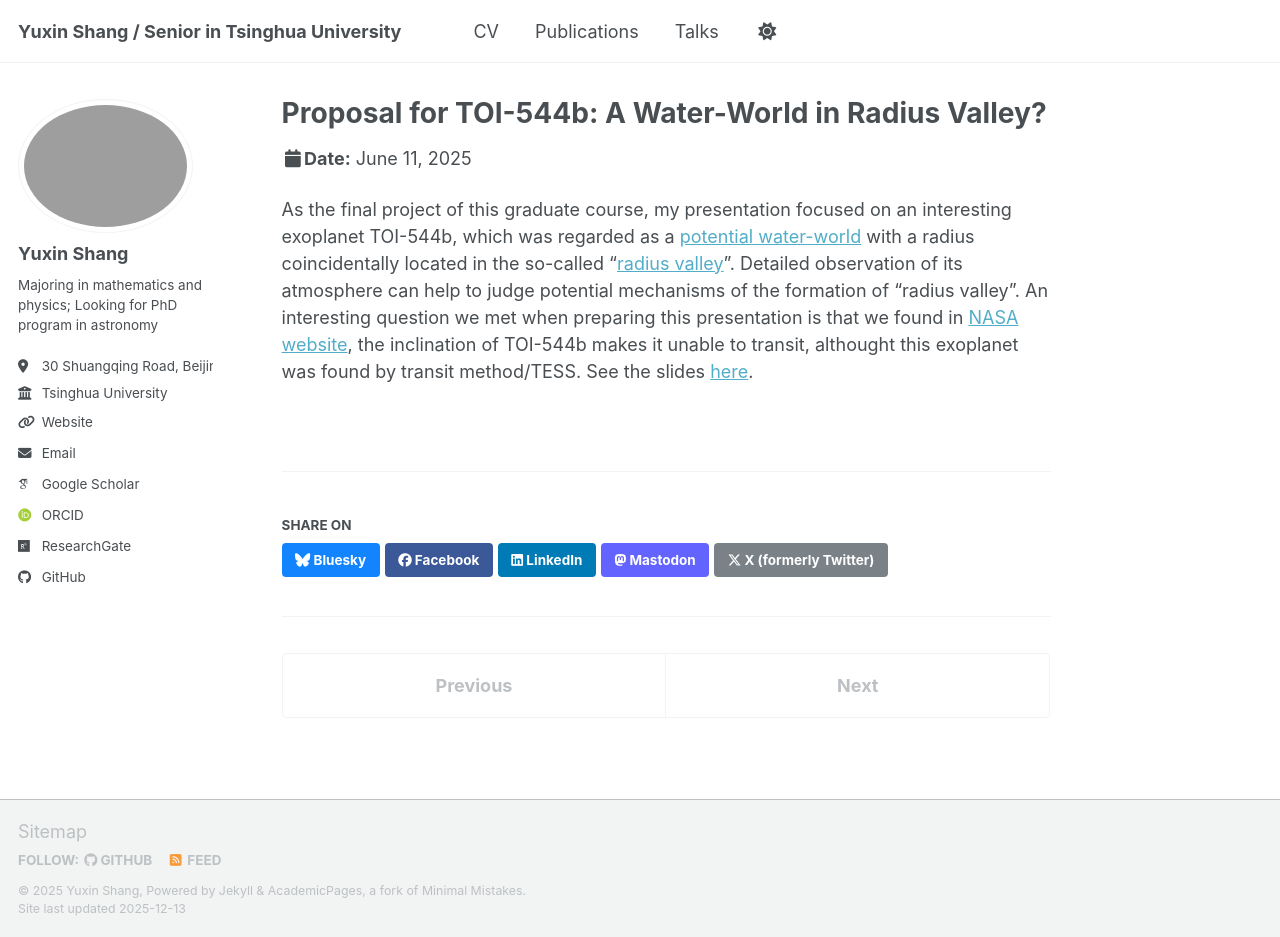
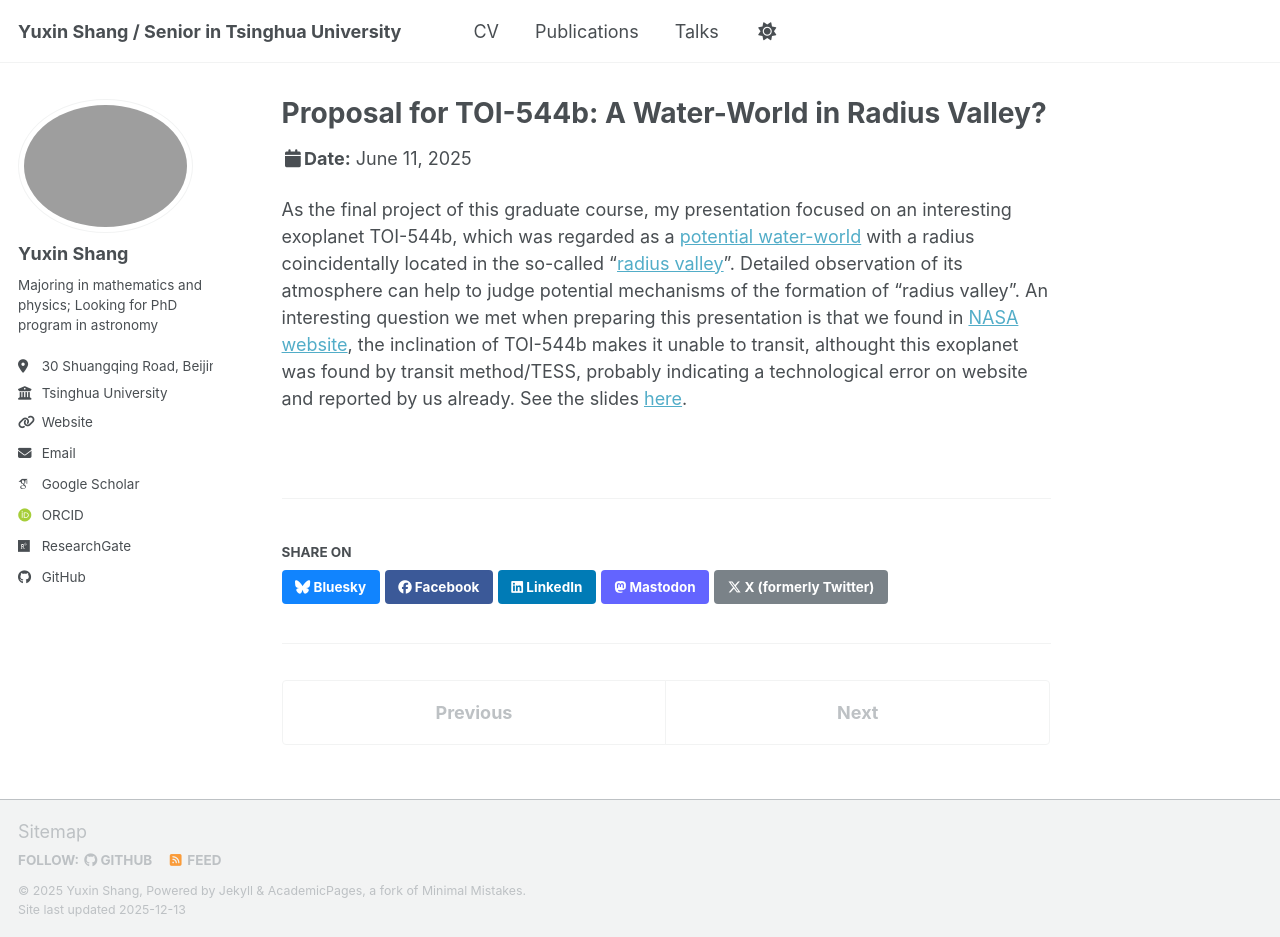
Before and after one commit to YuxinShang-thu/YuxinShang-thu.github.io, a Jekyll site: the page built from _talks/2025-06-11-talk-2.md, in a window 1280 px wide and 937 px high. Built offline with Jekyll 4.4.1, drawn with Linux system fonts in a browser that asks for light colours; some web fonts are replaced; a script bundle is joined from its source files by our own code; library files that are not in the unit come from our copies.

Commit message:
Update 2025-06-11-talk-2.md

```diff
--- a/_talks/2025-06-11-talk-2.md
+++ b/_talks/2025-06-11-talk-2.md
@@ -7,4 +7,4 @@
 date: 2025-6-11
 location: "Tsinghua University, Beijing, China"
 ---
-As the final project of this graduate course, my presentation focused on an interesting exoplanet TOI-544b, which was regarded as a [potential water-world](https://arxiv.org/abs/2310.14908) with a radius coincidentally located in the so-called "[radius valley](https://en.wikipedia.org/wiki/Small_planet_radius_gap)". Detailed observation of its atmosphere can help to judge potential mechanisms of the formation of "radius valley". An interesting question we met when preparing this presentation is that we found in [NASA website](https://science.nasa.gov/exoplanet-catalog/toi-544-b/), the inclination of TOI-544b makes it unable to transit, althought this exoplanet was found by transit method/TESS. See the slides [here](https://cloud.tsinghua.edu.cn/f/98b2f491ea9441fcb8fd/).
+As the final project of this graduate course, my presentation focused on an interesting exoplanet TOI-544b, which was regarded as a [potential water-world](https://arxiv.org/abs/2310.14908) with a radius coincidentally located in the so-called "[radius valley](https://en.wikipedia.org/wiki/Small_planet_radius_gap)". Detailed observation of its atmosphere can help to judge potential mechanisms of the formation of "radius valley". An interesting question we met when preparing this presentation is that we found in [NASA website](https://science.nasa.gov/exoplanet-catalog/toi-544-b/), the inclination of TOI-544b makes it unable to transit, althought this exoplanet was found by transit method/TESS, probably indicating a technological error on website and reported by us already. See the slides [here](https://cloud.tsinghua.edu.cn/f/98b2f491ea9441fcb8fd/).
```
